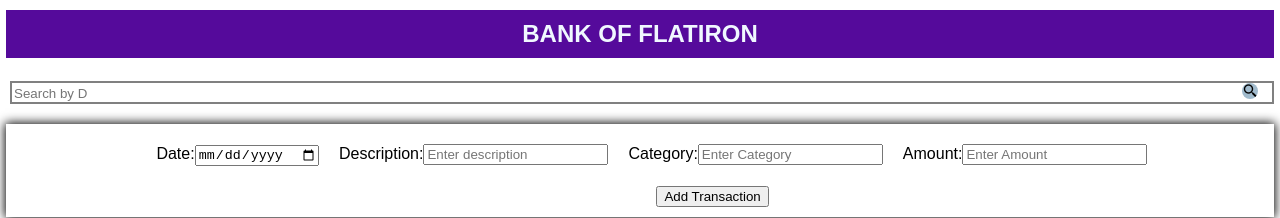
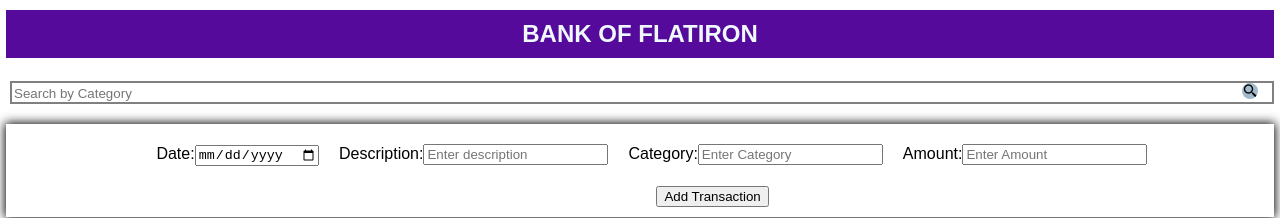
Before and after one commit to Bjoseph23/bank-of--flatiron, a React (Create React App) app: page / in a window 1280 px wide. Shown: the top 218 px of the page. Built offline with nearby package versions, Linux system fonts and the light colour scheme.

Commit message:
Placeholder of search bar updated

```diff
--- a/src/components/SearchBar.js
+++ b/src/components/SearchBar.js
@@ -8,7 +8,7 @@ function SearchBar({
   return (
     <div className='search-container'>
         <div className='search-bar'>
-            <input className='search' value={searchTerm} onChange={handleChange} placeholder='Search by D'/> <i id="searh-icon" className="bx bx-search-alt-2"  onClick={handleClick}> </i>
+            <input className='search' value={searchTerm} onChange={handleChange} placeholder='Search by Category'/> <i id="searh-icon" className="bx bx-search-alt-2"  onClick={handleClick}> </i>
         </div>
     </div>
   )
```
